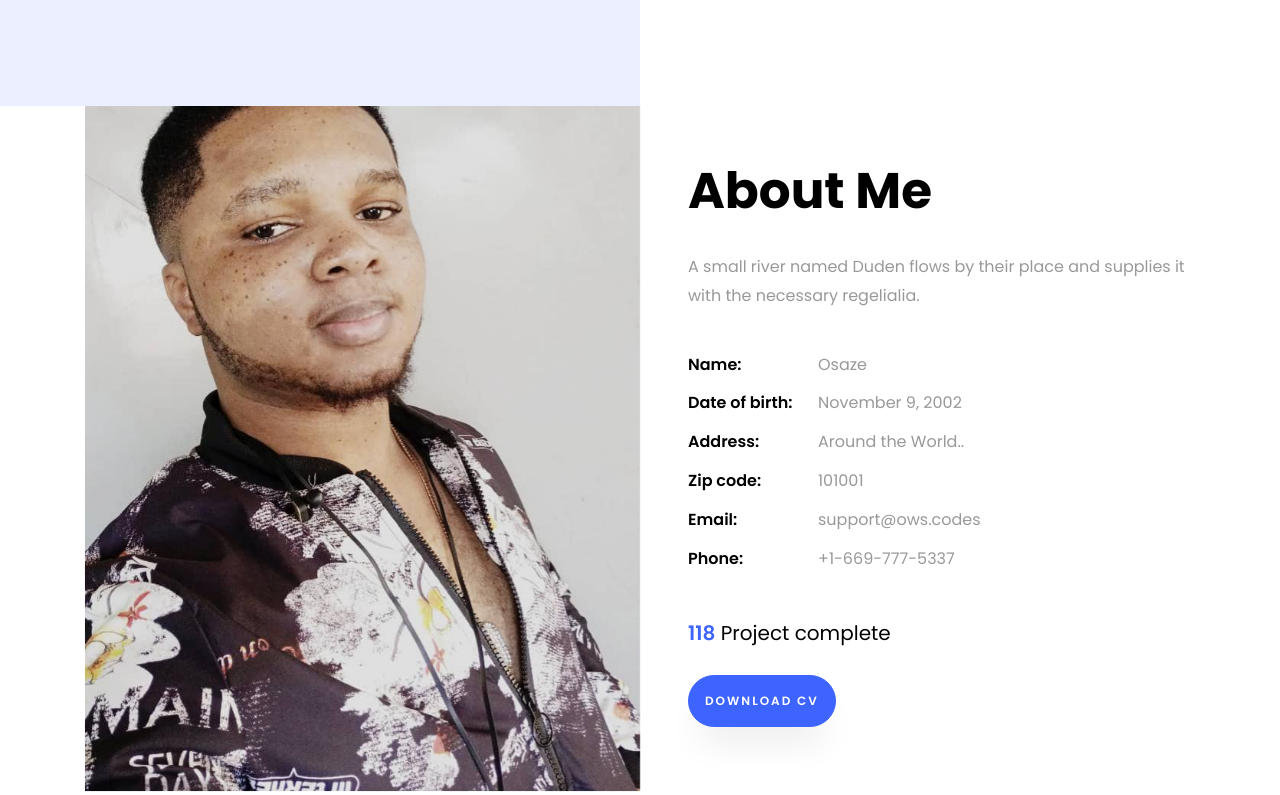
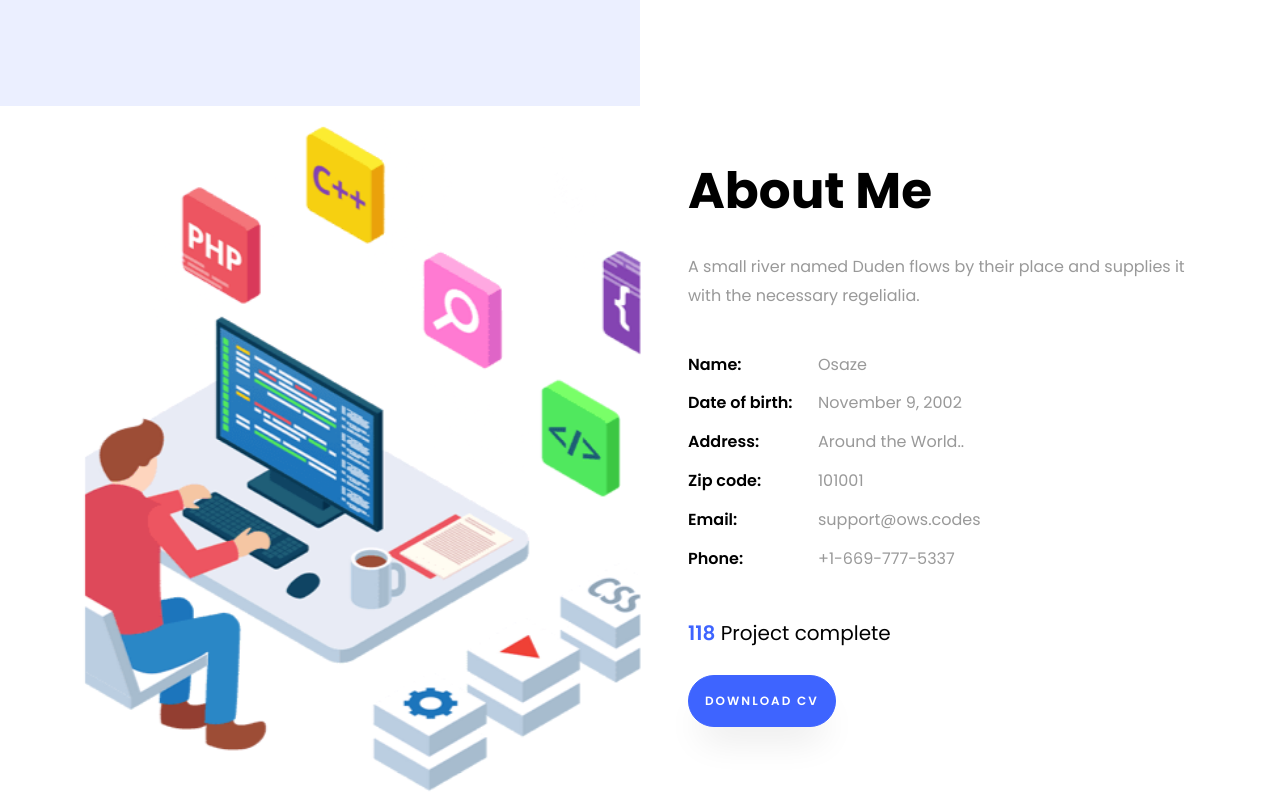
Before and after one commit to osazeblogger/ows, a plain HTML site: page index.html in a window 1280 px wide. Shown: the part 694-1489 px from the top of the page. Drawn offline with Linux system fonts and the light colour scheme; files whose address does not match are found by name.

Commit message:
Update index.html

```diff
--- a/index.html
+++ b/index.html
@@ -78,7 +78,7 @@
     			<div class="col-md-6 col-lg-6 d-flex">
     				<div class="img-about img d-flex align-items-stretch">
     					<div class="overlay"></div>
-	    				<div class="img d-flex align-self-stretch align-items-center" style="background-image:url(images/osaze-image.jpeg);">
+	    				<div class="img d-flex align-self-stretch align-items-center" style="background-image:url(images/project-ows.png);">
 	    				</div>
     				</div>
     			</div>
```
